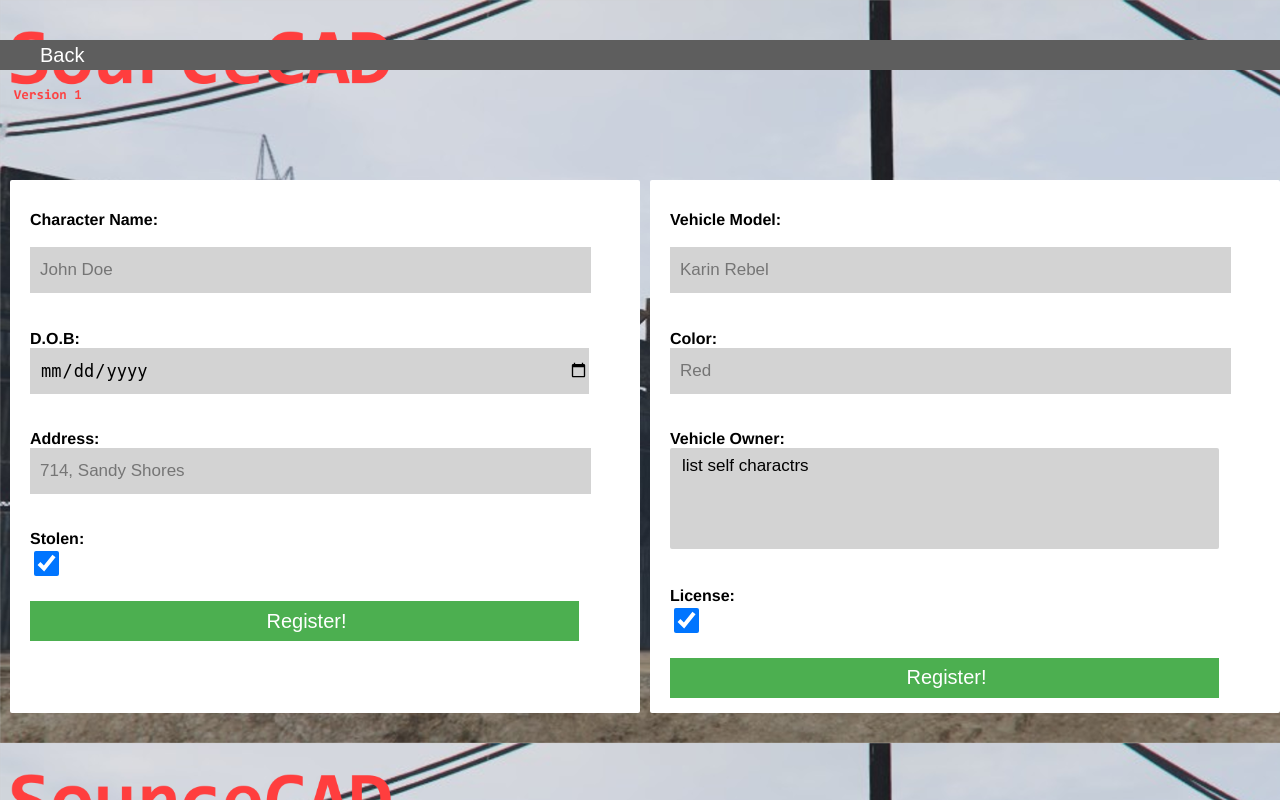
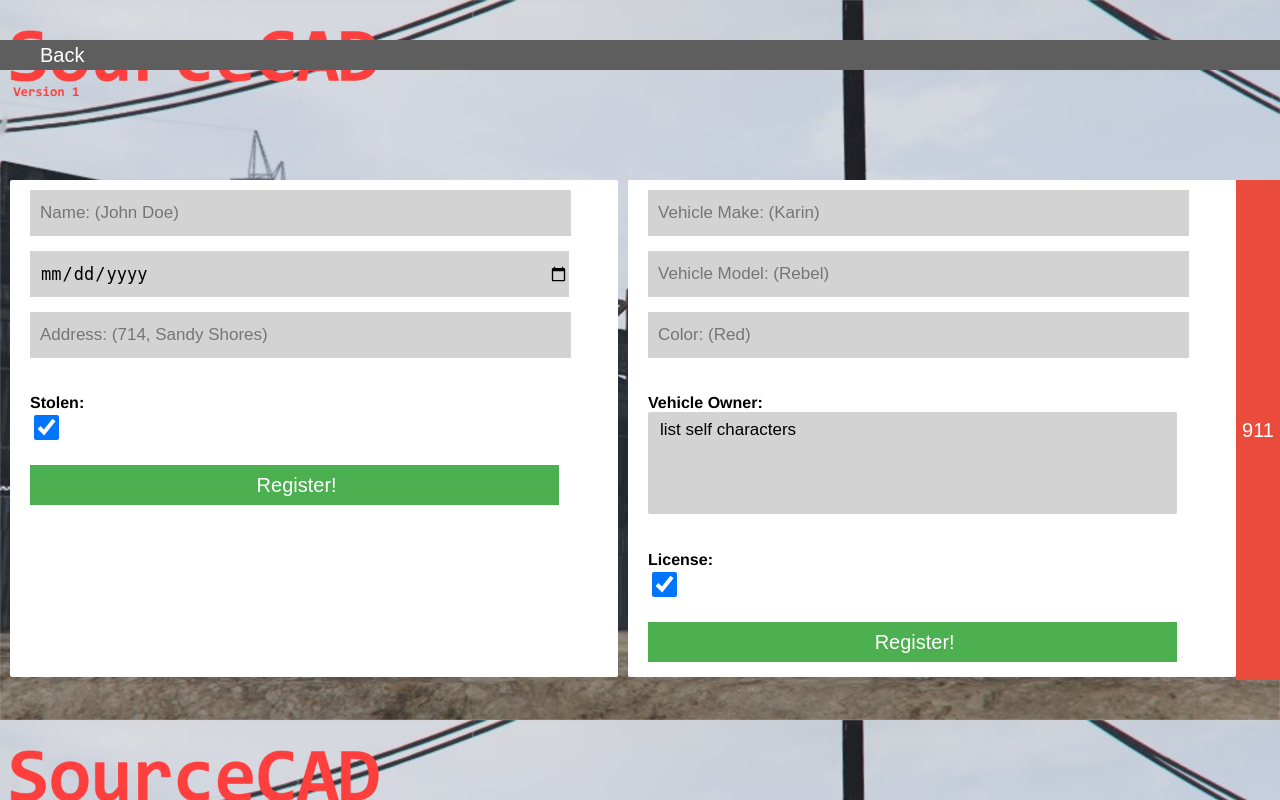
Before and after one commit to Aareon/SourceCAD, a Flask app: template templates/civilian.html in a window 1280 px wide. Run offline with Flask 2, Linux system fonts and the light colour scheme; the template is opened without the code that fills it, so the values that code supplies are empty.

Commit message:
Update civilian.html

```diff
--- a/templates/civilian.html
+++ b/templates/civilian.html
@@ -2,9 +2,9 @@
 <html lang="en">
 <head>
   <meta name="viewport" content="width=device-width" />
-  <link rel="stylesheet" href="{{ url_for('static', filename='styles/style.css') }}"/>
-  <link rel="shortcut icon" href="{{ url_for('static', filename='image/favicon.ico') }}"/>
-  <title>Civilian | SourceCAD</title>
+  <link rel="shortcut icon" href="image/favicon.ico" />
+  <link rel="stylesheet" href="style.css">
+  <title>Civilian | SARP MDT</title>
 </head>
 <body>
   <div class="back">
@@ -16,30 +16,27 @@
   <div class="civcontainer">
   <div class="form" id="formleft">
     <form action="">
-      <h4>Character Name:</h4><br>
-      <input type="text" name="char_name" placeholder="John Doe">
-      <h4>D.O.B: <br> </h4>
-      <input type="date" name="char_age" placeholder="01/01/1111">
-      <h4>Address:<br></h4>
-      <input type="text" name="char_address" placeholder="714, Sandy Shores">
+      <input type="text" name="char_name" placeholder="Name: (John Doe)">
+      <input type="date" name="char_age" placeholder="Birthdate: (01/01/1111)">
+      <input type="text" name="char_address" placeholder="Address: (714, Sandy Shores)">
       <h4>Stolen:</h4>  <input checked="checked" id="check" type="checkbox" name="veh_stolen"><br>
       <input id="submit" type="submit" value="Register!">
     </form>
   </div>
   <div class="form" id="formright">
     <form action="">
-      <h4>Vehicle Model:</h4><br>
-      <input type="text" name="veh_model" placeholder="Karin Rebel">
-      <h4>Color:<br></h4>
-      <input type="text" name="veh_color" placeholder="Red">
+      <input type="text" name="veh_make" placeholder="Vehicle Make: (Karin)">
+      <input type="text" name="veh_model" placeholder="Vehicle Model: (Rebel)">
+      <input type="text" name="veh_color" placeholder="Color: (Red)">
       <h4>Vehicle Owner:<br></h4>
       <select id="select_form" name="veh_owner" size="4">
-        <option value="char"> list self charactrs</option>
+        <option value="char"> list self characters</option>
       </select>
       <h4>License:</h4>  <input checked="checked" id="check" type="checkbox" name="char_license"><br>
       <input id="submit" type="submit" value="Register!">
     </form>
   </div>
+  <button class="single_button_civilian" type="button" name="button">911 </button>
 </div>
 </body>
 </html>
```
